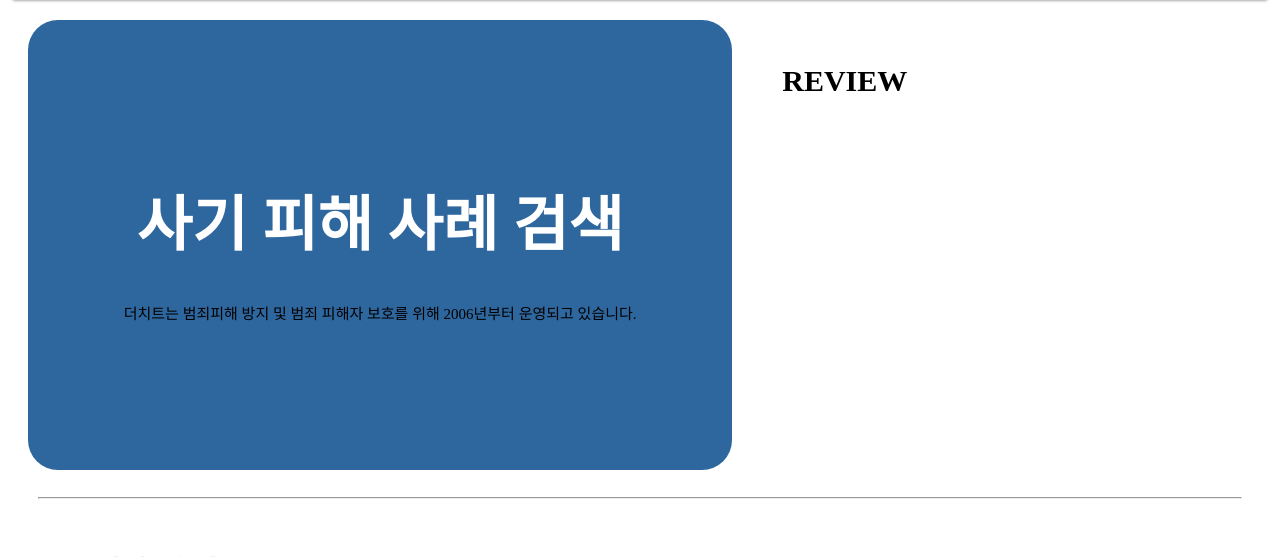
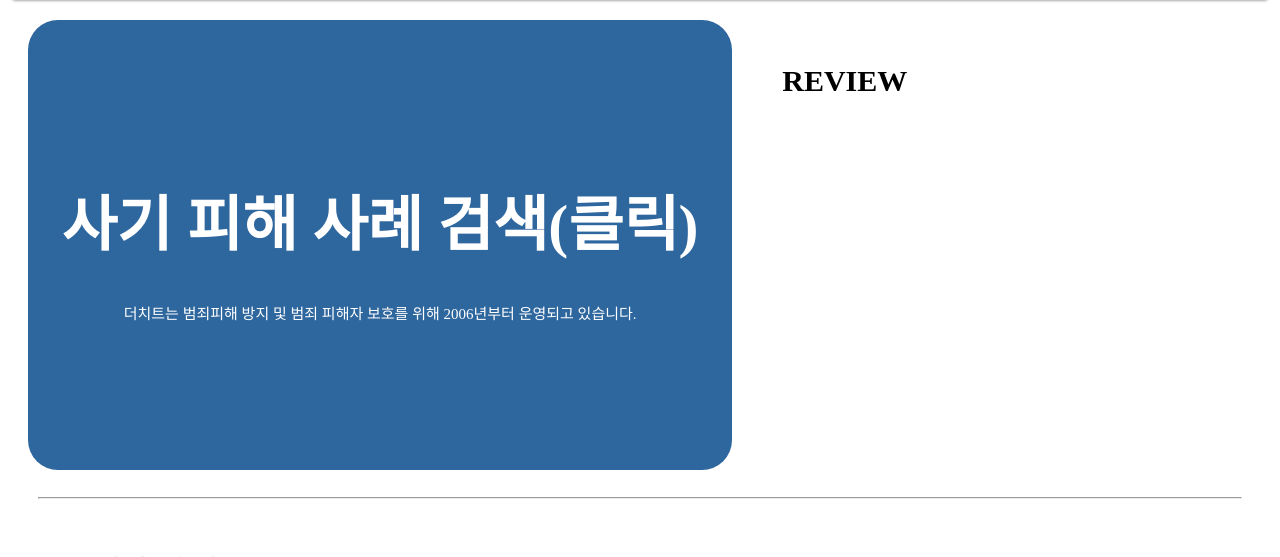
Before and after one commit to jwayj/OSPGoHome, a Flask app: page / in a window 1280 px wide. Shown: the part 159-716 px from the top of the page. Run offline with Flask 3, Linux system fonts and the light colour scheme; data that the repository does not hold is empty; some libraries are stand-ins or nearby versions; some web fonts are replaced.

Commit message:
그냥 (클릭)으로 했어요...

```diff
--- a/templates/home.html
+++ b/templates/home.html
@@ -1,20 +1,38 @@
 {% extends "index.html" %}
 {% block section %}
-<div class="home-container" >
+<!-- <div class="home-container" > 원래 코드
     <div class="home-middle">
-        <h1><a href="https://thecheat.co.kr/rb/?mod=_search" target="_blank" style="color: white; text-decoration: none; font-size: 2em;">사기 피해 사례 검색</a></h1>
+        <h1>사기 피해 사례 검색</h1>
 
-        <!-- <form class="home-search-box">
+        <form class="home-search-box">
             <input type="text" id="thecheat-search" name="search" placeholder="연락처 또는 계좌번호로 검색해 보세요.">
             <button type="submit">
                 <i class="fa-solid fa-magnifying-glass"></i>
             </button>
-        </form> -->
+        </form>
 
-        <p>
+        <p style="color: white;">
             더치트는 범죄피해 방지 및 범죄 피해자 보호를 위해 2006년부터 운영되고 있습니다.
         </p>
-    </div>
+    </div> -->
+
+    <div class="home-container" >
+        <div class="home-middle">
+            <h1><a href="https://thecheat.co.kr/rb/?mod=_search" target="_blank" style="color: white; text-decoration: none; font-size: 2em;">사기 피해 사례 검색(클릭)</a></h1>
+
+            <!-- <form class="home-search-box">
+                <input type="text" id="thecheat-search" name="search" placeholder="연락처 또는 계좌번호로 검색해 보세요.">
+                <button type="submit">
+                    <i class="fa-solid fa-magnifying-glass"></i>
+                </button>
+            </form> -->
+
+            <p style="color: white;">
+                더치트는 범죄피해 방지 및 범죄 피해자 보호를 위해 2006년부터 운영되고 있습니다.
+            </p>
+        </div>
+
+
 
     <!-- Review Section -->
     <div class="home-side" style="margin-left: 40px;">
```
